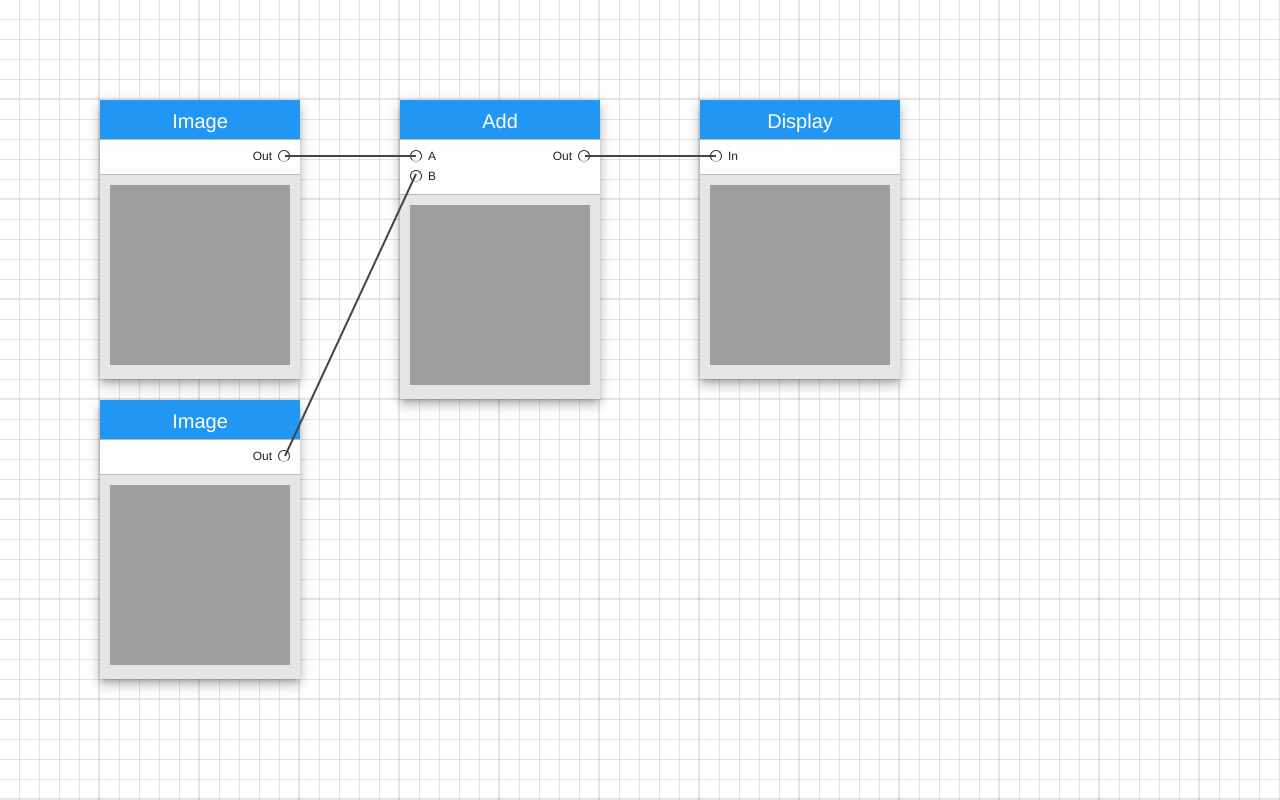
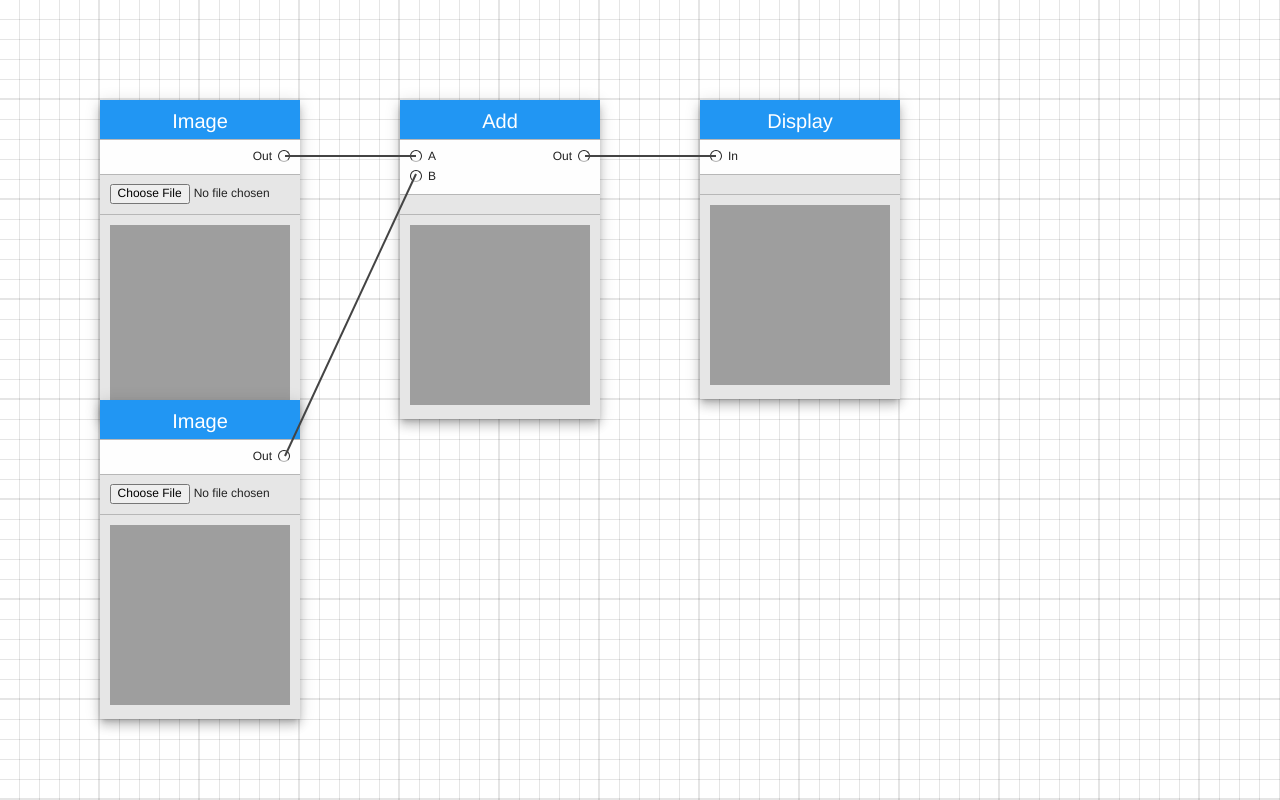
Before and after one commit to michaelmendoza/node-studio, a React app: page / in a window 1280 px wide. Built offline with nearby package versions, Linux system fonts and the light colour scheme.

Commit message:
Added image loading for Image Node.

```diff
--- a/src/mr-graph/components/NodeCompute.js
+++ b/src/mr-graph/components/NodeCompute.js
@@ -33,6 +33,10 @@ class NodeCompute {
     this.data = 1;
     this.fn = info.fn;
 
+    // Props UI Section
+    this.onLoad = () => { console.log('Loading ...')};
+    this.onFileInput = (e) => { console.log('File Input ...'); this.handleFileInput(e); };
+
     // Append this node to the list of outputs for each input
     inputs.forEach( input => input.outputs.push(this) )
   }
@@ -47,6 +51,17 @@ class NodeCompute {
     let debugString = this.data != null ? this.data.toString() : "";
     console.log(this.name + " :" + debugString);
   }
+
+  handleFileInput(event) {
+    var file = event.target.files[0];
+    var reader = new FileReader();
+    var node = this;
+    reader.onload = function(e) {
+      node.image = e.target.result;
+      node.update();
+    };
+    reader.readAsDataURL(file);
+  }
 }
 
 export default NodeCompute;
--- a/src/mr-graph/components/NodeUI.js
+++ b/src/mr-graph/components/NodeUI.js
@@ -1,6 +1,7 @@
-import React, { useContext } from 'react';
+import React, { useContext, useEffect } from 'react';
 import Draggable from 'react-draggable';
 import { GraphContext } from '../contexts/GraphContext';
+import { NodeType } from './NodeCompute';
 
 const NodeInputs = (props) => <div className="node_input flex-50">
   {
@@ -31,10 +32,48 @@ const NodeIO = (props) => <div className="node_io layout-row flex" >
 
 const NodeTitle = (props) => <div className="node_title"> {props.name} </div>
 
-const NodeProps = (props) => <div> </div>
+const NodeProps = (props) => {
+  const FileInput = () => {
+    return (
+      <div className="layout-row layout-vertical-center layout-space-between flex">
+        <input type="file" onChange={props.node.onFileInput} />
+      </div>
+    )
+  }
+
+  const NodeButton = () => {
+    return (
+      <div className="layout-row layout-vertical-center layout-space-between flex">
+        <label>Load:</label>
+        <button onClick={props.node.onLoad}> Select Image </button>
+      </div>
+    )
+  }
+
+  const show = props.node.nodeType == NodeType.IMAGE;
+
+  return (
+    <div className="node_props">
+      { show ? <FileInput></FileInput> : "" }
+    </div>
+  )
+}
 
 class Canvas extends React.Component {
+  constructor(props) {
+    super(props);
+  }
+
   componentDidMount() {
+    this.drawMockImg();
+  }
+
+  componentDidUpdate() {
+    if(this.props.image != null)
+      this.drawImg();
+  }
+
+  drawMockImg() {
     const canvas = this.refs.canvas
     const ctx = canvas.getContext("2d")
 
@@ -43,6 +82,18 @@ class Canvas extends React.Component {
         ctx.drawImage(img, 0, 0);
     }
     img.src = 'https://picsum.photos/200/200';
+  }
+
+  drawImg() {
+    console.log('Redraw');
+    const canvas = this.refs.canvas
+    const ctx = canvas.getContext("2d")
+
+    var img = new Image();
+    img.onload = () => {
+        ctx.drawImage(img, 0, 0);
+    }
+    img.src = this.props.image;
   }
 
   render() {
@@ -55,13 +106,15 @@ class Canvas extends React.Component {
 }
 
 const NodeImage = (props) => <div className='node_image'>
-    <Canvas></Canvas>
+    <Canvas image = { props.node.image }></Canvas>
 </div>
 
 /** React component representing a Node in a computation graph. */
 const NodeUI = (props) => {
 
-  const { setDrawLinks } = useContext(GraphContext);
+  const { setUpdateNodes, setDrawLinks } = useContext(GraphContext);
+
+  useEffect(() => { props.node.update = setUpdateNodes }, [])
 
   const onControlledDrag = (e, position) => {
     const {x, y} = position;
@@ -82,9 +135,10 @@ const NodeUI = (props) => {
       onDrag={onControlledDrag}
       onStop={onControlledDragStop}>
       <div className='node'>
-      <NodeTitle name={ props.node.name }></NodeTitle>
-      <NodeIO node={ props.node }></NodeIO>
-      <NodeImage></NodeImage>
+      <NodeTitle name = { props.node.name }></NodeTitle>
+      <NodeIO node = { props.node }></NodeIO>
+      <NodeProps node = { props.node }></NodeProps>
+      <NodeImage node = { props.node }></NodeImage>
       </div>
     </Draggable>
   );
--- a/src/mr-graph/components/Nodes.js
+++ b/src/mr-graph/components/Nodes.js
@@ -4,12 +4,10 @@ import NodeCompute, {NodeType} from './NodeCompute';
 import NodeUI from './NodeUI';
 
 const Nodes = () => {
-    const { nodes, setNodes } = useContext(GraphContext);
+    const { nodes, setNodes, updateNodes } = useContext(GraphContext);
 
-    useEffect(() => {
-        CreateGraph();
-        RunSession();
-    }, [])
+    useEffect(() => {  CreateGraph(); RunSession(); }, [])
+    useEffect(() => { console.log('Update Nodes ...') }, [updateNodes])
 
     const CreateNode = (nodeType, x , y) => {
       return (...inputs) => {
--- a/src/mr-graph/contexts/GraphContext.js
+++ b/src/mr-graph/contexts/GraphContext.js
@@ -7,10 +7,12 @@ class GraphContextProvider extends Component {
     state = {
         nodes:[],
         links:[],
-        drawLinks:0
+        drawLinks:0,
+        updateNodes:0
     }
 
     setDrawLinks = () => { this.setState({ drawLinks: this.state.drawLinks + 1 })}
+    setUpdateNodes = () => { this.setState({ updateNodes:this.setState.updateNodes + 1 })}
     addNode = (node) => { this.setState({ nodes:[...this.state.nodes, node] })}
     setNodes = (nodes) => { this.setState({ nodes:nodes })}
     addLink = (link) => { this.setState({ links:[...this.state.links, link] })}
@@ -20,6 +22,7 @@ class GraphContextProvider extends Component {
         return (
             <GraphContext.Provider value={{...this.state,
                 setDrawLinks:this.setDrawLinks,
+                setUpdateNodes:this.setUpdateNodes,
                 addNode:this.addNode,
                 setNodes:this.setNodes,
                 addLink:this.addLink,
--- a/src/mr-graph/styles/graph.scss
+++ b/src/mr-graph/styles/graph.scss
@@ -88,6 +88,32 @@
     text-align: right;
   }
 
+  .node_props {
+    width: 100%;
+    padding: 0.6em;
+    text-align: right;
+    background-color: $node-canvas-bg-color;
+    border-style: solid;
+    border-bottom-color: $grey-border-color;
+    border-width: 0px 0px 1px 0px;
+
+    input {
+      width: 100%;
+      font-size: 0.75em;
+    }
+
+    label {
+      font-size: 0.9em;
+    }
+
+    button {
+      font-size: 0.75em;
+      background-color: $white;
+      border-radius: 0.5em;
+      padding: 0.5em;
+    }
+  }
+
   .node_image {
     padding: 10px;
     background-color: $node-canvas-bg-color;
--- a/src/mr-graph/styles/layout.scss
+++ b/src/mr-graph/styles/layout.scss
@@ -58,6 +58,14 @@
     flex-wrap: wrap;
 }
 
+.layout-space-around {
+  justify-content: space-around;
+}
+
+.layout-space-between {
+  justify-content: space-between;
+}
+
 .flex { box-sizing: border-box; flex: 1; }
 $percents: 5, 10, 15, 20, 25, 30, 35, 40, 45, 50, 55, 60, 65, 70, 75, 80, 85, 90, 95, 100;
 @each $percent in $percents {
```
Lines whose indentation alone changed are shown as unchanged.
